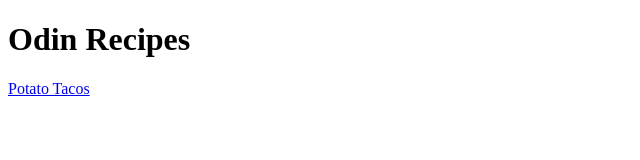
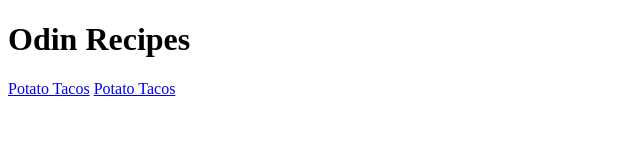
Before and after one commit to hkrakowski/odin-recipes, a plain HTML site: page index.html in a window 1280 px wide. Shown: the whole page, without its empty margins (0-640 px from the left). Drawn offline with Linux system fonts and the light colour scheme.

Commit message:
update index page

```diff
--- a/index.html
+++ b/index.html
@@ -8,5 +8,6 @@
 <body>
     <h1>Odin Recipes</h1>
     <a href="recipes/potatotacos.html">Potato Tacos</a>
+    <a href="recipes/sourcream.html">Potato Tacos</a>
 </body>
 </html>
```
